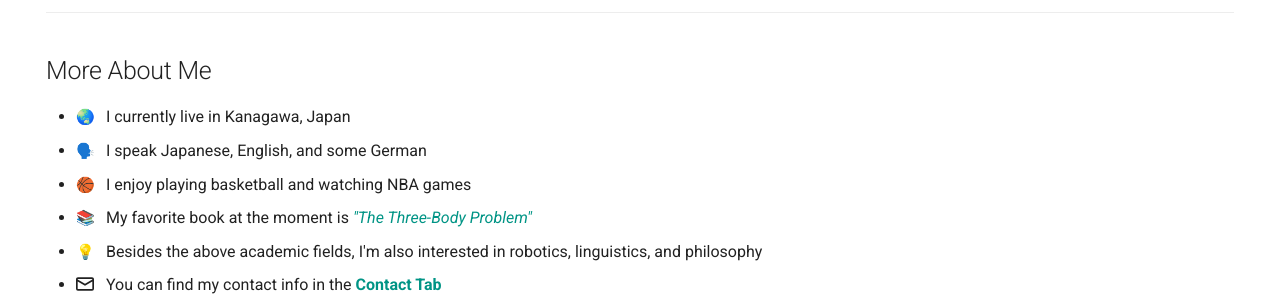
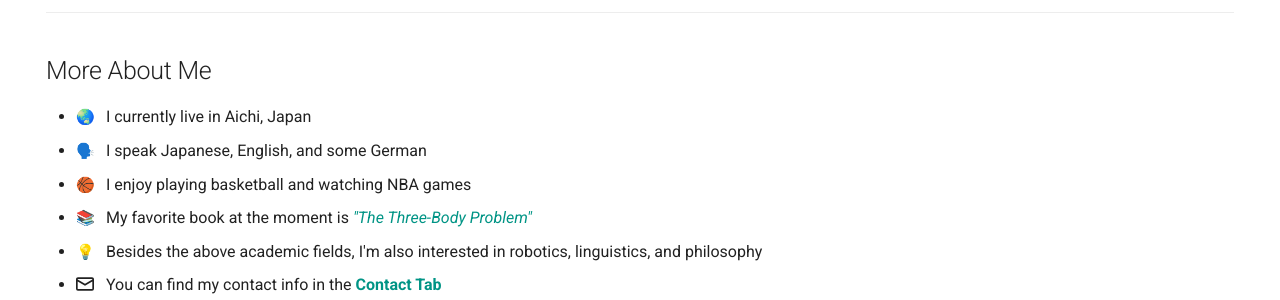
Before and after one commit to ttktjmt/ttktjmt.com, an MkDocs documentation site: the page built from docs/docs/index.md, in a window 1280 px wide and 1147 px high. Shown: the part 576-876 px from the top of the window. Built offline with MkDocs 1.6.1 and Material for MkDocs 9.7.7, drawn with Linux system fonts in a browser that asks for light colours; emoji names are drawn with the system emoji font; comment, search, counter and statistics services are not loaded.

Commit message:
Update location to Aichi
Co-Authored-By: Claude Opus 5 (1M context) <noreply@anthropic.com>

```diff
--- a/docs/docs/index.md
+++ b/docs/docs/index.md
@@ -25,7 +25,7 @@ My key areas of interest include biomedical engineering, neuroscience, healthcar
 
 ## More About Me
 
-* :earth_asia:        &nbsp; I currently live in Kanagawa, Japan
+* :earth_asia:        &nbsp; I currently live in Aichi, Japan
 * :speaking_head:     &nbsp; I speak Japanese, English, and some German
 * :basketball:        &nbsp; I enjoy playing basketball and watching NBA games
 * :books:             &nbsp; My favorite book at the moment is [_"The Three-Body Problem"_](https://en.wikipedia.org/wiki/The_Three-Body_Problem_(novel)){:target="_blank"}
```
